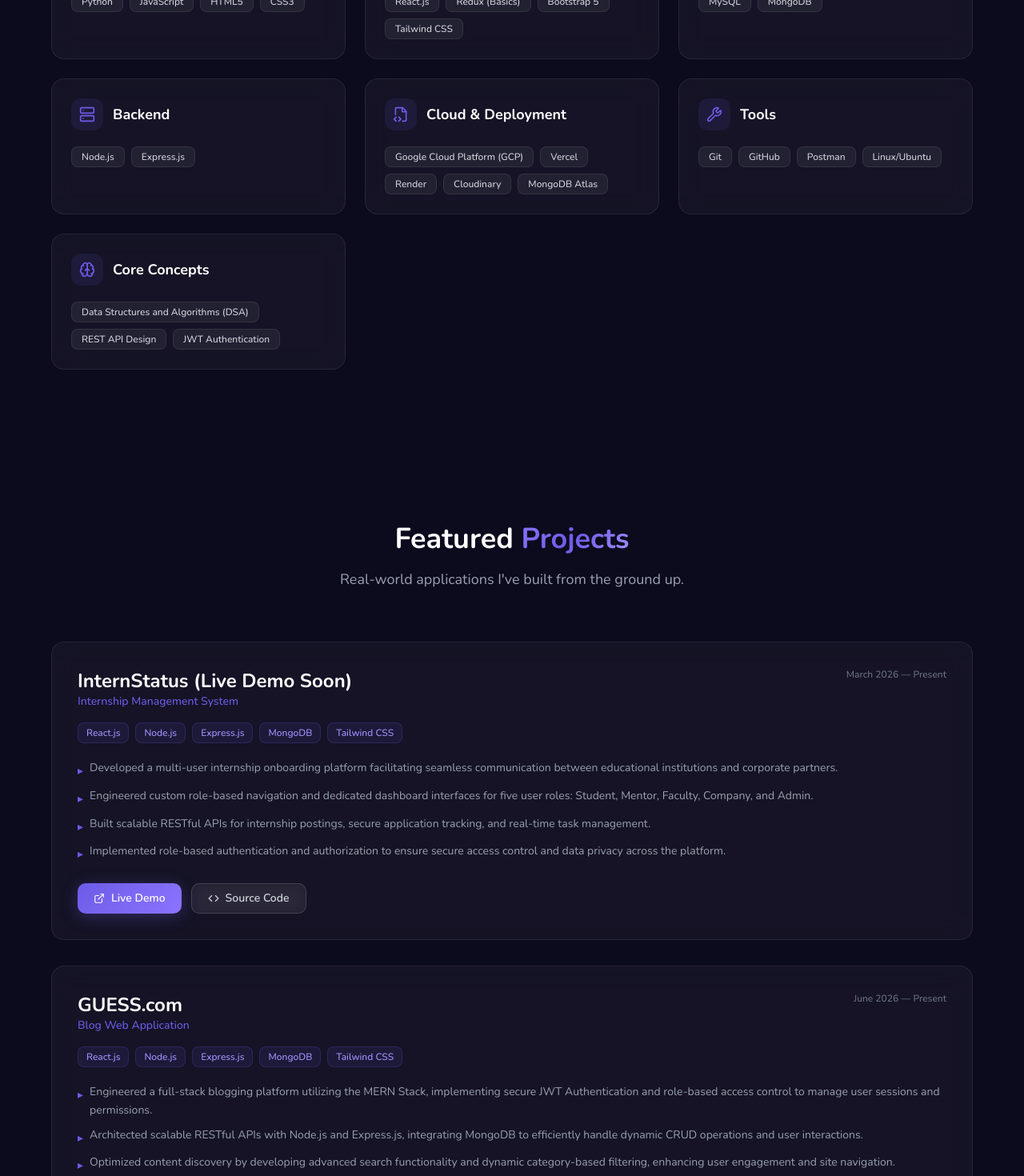
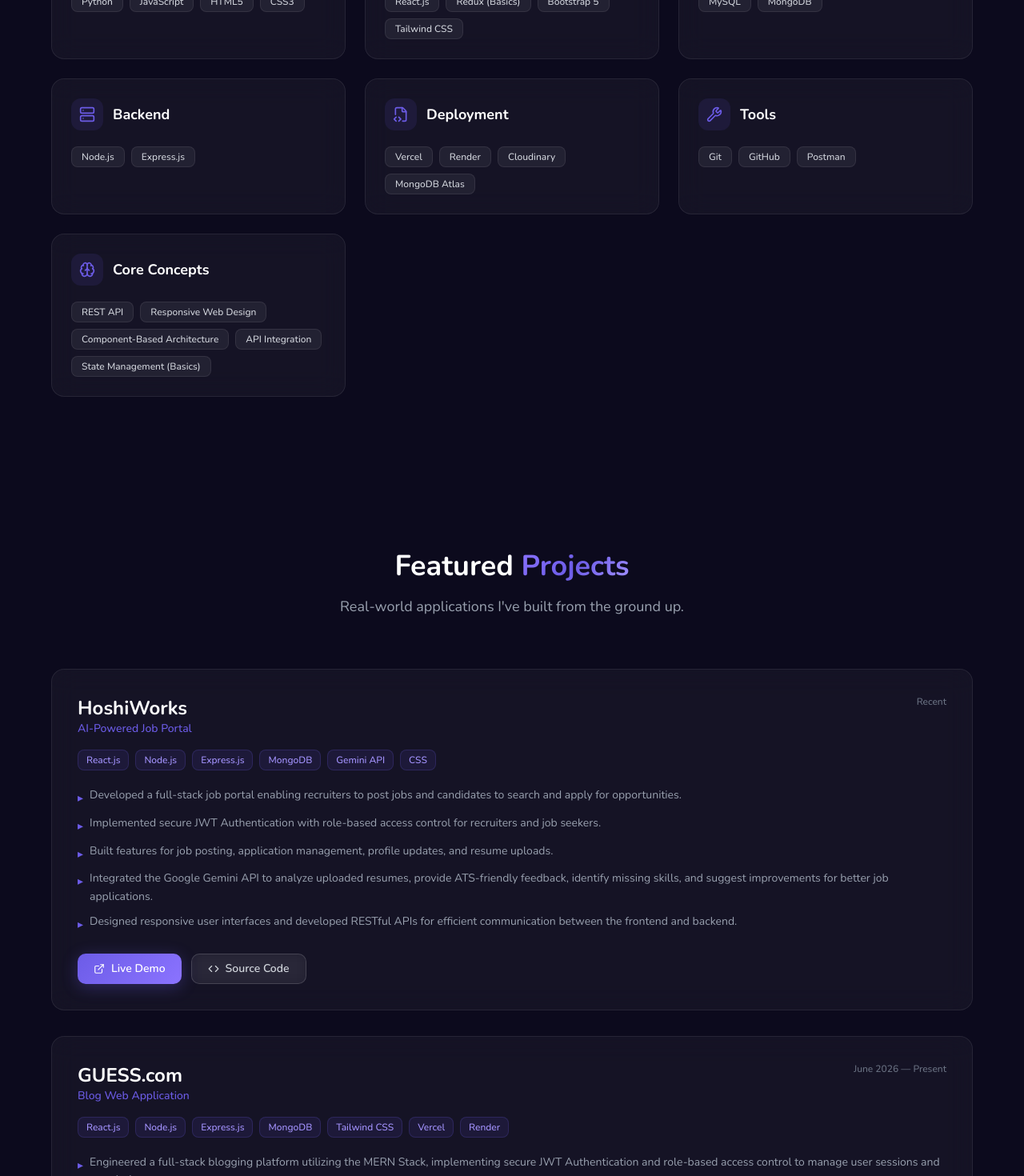
Before and after one commit to Samarth-Kanagi/Portfolio, a React (Vite) app: page / in a window 1280 px wide. Shown: the part 1140-2610 px from the top of the page at 80% size. Built offline with nearby package versions, Linux system fonts and the light colour scheme.

Commit message:
Project Update

```diff
--- a/src/components/Footer.jsx
+++ b/src/components/Footer.jsx
@@ -19,36 +19,6 @@
     icon: (
       <svg className="w-5 h-5 fill-current" viewBox="0 0 24 24">
         <path d="M12 .297c-6.63 0-12 5.373-12 12 0 5.303 3.438 9.8 8.205 11.385.6.113.82-.258.82-.577 0-.285-.01-1.04-.015-2.04-3.338.724-4.042-1.61-4.042-1.61C4.422 18.07 3.633 17.7 3.633 17.7c-1.087-.744.084-.729.084-.729 1.205.084 1.838 1.236 1.838 1.236 1.07 1.835 2.809 1.305 3.495.998.108-.776.417-1.305.76-1.605-2.665-.3-5.466-1.332-5.466-5.93 0-1.31.465-2.38 1.235-3.22-.135-.303-.54-1.523.105-3.176 0 0 1.005-.322 3.3 1.23.96-.267 1.98-.399 3-.405 1.02.006 2.04.138 3 .405 2.28-1.552 3.285-1.23 3.285-1.23.645 1.653.24 2.873.12 3.176.765.84 1.23 1.91 1.23 3.22 0 4.61-2.805 5.625-5.475 5.92.42.36.81 1.096.81 2.22 0 1.606-.015 2.896-.015 3.286 0 .315.21.69.825.57C20.565 22.092 24 17.592 24 12.297c0-6.627-5.373-12-12-12" />
-      </svg>
-    ),
-  },
-  {
-    label: "LeetCode",
-    href: "https://leetcode.com/u/Samarth_Kanagi/",
-    hoverBg: "#FFA116",
-    icon: (
-      <svg className="w-5 h-5 fill-current" viewBox="0 0 24 24">
-        <path d="M13.483 0a1.374 1.374 0 0 0-.961.438L7.116 6.226l-3.854 4.126a5.266 5.266 0 0 0-1.209 2.104 5.35 5.35 0 0 0-.125.513 5.527 5.527 0 0 0 .062 2.362 5.83 5.83 0 0 0 .349 1.017 5.938 5.938 0 0 0 1.271 1.818l4.277 4.193.039.038c2.248 2.165 5.852 2.133 8.063-.074l2.396-2.392c.54-.54.54-1.414.003-1.955a1.378 1.378 0 0 0-1.951-.003l-2.396 2.392a3.021 3.021 0 0 1-4.205.038l-.02-.019-4.276-4.193c-.652-.64-.972-1.469-.948-2.263a2.68 2.68 0 0 1 .066-.523 2.545 2.545 0 0 1 .619-1.164L9.13 8.114c1.058-1.134 3.204-1.27 4.43-.278l3.501 2.831c.593.48 1.461.387 1.94-.207a1.384 1.384 0 0 0-.207-1.943l-3.5-2.831c-.8-.647-1.766-1.045-2.774-1.202l2.015-2.158A1.384 1.384 0 0 0 13.483 0zm-2.866 12.815a1.38 1.38 0 0 0-1.38 1.382 1.38 1.38 0 0 0 1.38 1.382H20.79a1.38 1.38 0 0 0 1.38-1.382 1.38 1.38 0 0 0-1.38-1.382z" />
-      </svg>
-    ),
-  },
-  {
-    label: "X (Twitter)",
-    href: "#",
-    hoverBg: "#000",
-    icon: (
-      <svg className="w-5 h-5 fill-current" viewBox="0 0 24 24">
-        <path d="M18.244 2.25h3.308l-7.227 8.26 8.502 11.24H16.17l-5.214-6.817L4.99 21.75H1.68l7.73-8.835L1.254 2.25H8.08l4.713 6.231zm-1.161 17.52h1.833L7.084 4.126H5.117z" />
-      </svg>
-    ),
-  },
-  {
-    label: "Facebook",
-    href: "#",
-    hoverBg: "#1877f2",
-    icon: (
-      <svg className="w-5 h-5 fill-current" viewBox="0 0 24 24">
-        <path d="M24 12.073c0-6.627-5.373-12-12-12s-12 5.373-12 12c0 5.99 4.388 10.954 10.125 11.854v-8.385H7.078v-3.469h3.047V9.43c0-3.007 1.792-4.669 4.533-4.669 1.312 0 2.686.235 2.686.235v2.953H15.83c-1.491 0-1.956.925-1.956 1.874v2.25h3.328l-.532 3.469h-2.796v8.385C19.612 23.027 24 18.062 24 12.073z" />
       </svg>
     ),
   },
--- a/src/components/Navbar.jsx
+++ b/src/components/Navbar.jsx
@@ -85,13 +85,6 @@
               {dark ? <Sun size={16} /> : <Moon size={16} />}
             </button>
 
-            <a
-              href="/Samarth_Kanagi.pdf"
-              download
-              className="btn-primary text-sm px-5 py-2"
-            >
-              <Download size={15} /> Resume
-            </a>
           </div>
 
           {/* Mobile Toggle */}
@@ -145,13 +138,6 @@
                   {link.label}
                 </a>
               ))}
-              <a
-                href="/resume.pdf"
-                download
-                className="btn-primary text-sm w-fit mt-2 px-5 py-2"
-              >
-                <Download size={15} /> Resume
-              </a>
             </div>
           </motion.div>
         )}
--- a/src/components/Projects.jsx
+++ b/src/components/Projects.jsx
@@ -5,7 +5,36 @@
 
 const projects = [
   {
-    title: "InternStatus (Live Demo Soon)",
+    title: "HoshiWorks",
+    subtitle: "AI-Powered Job Portal",
+    period: "Recent",
+    tags: ["React.js", "Node.js", "Express.js", "MongoDB", "Gemini API", "CSS"],
+    points: [
+      "Developed a full-stack job portal enabling recruiters to post jobs and candidates to search and apply for opportunities.",
+      "Implemented secure JWT Authentication with role-based access control for recruiters and job seekers.",
+      "Built features for job posting, application management, profile updates, and resume uploads.",
+      "Integrated the Google Gemini API to analyze uploaded resumes, provide ATS-friendly feedback, identify missing skills, and suggest improvements for better job applications.",
+      "Designed responsive user interfaces and developed RESTful APIs for efficient communication between the frontend and backend."
+    ],
+    demo: "#",
+    github: "https://github.com/Samarth-Kanagi/JobPortal-AI_Powered_Resume-Checking.git",
+  },
+  {
+    title: "GUESS.com",
+    subtitle: "Blog Web Application",
+    period: "June 2026 — Present",
+    tags: ["React.js", "Node.js", "Express.js", "MongoDB", "Tailwind CSS", "Vercel", "Render"],
+    points: [
+      "Engineered a full-stack blogging platform utilizing the MERN Stack, implementing secure JWT Authentication and role-based access control to manage user sessions and permissions.",
+      "Architected scalable RESTful APIs with Node.js and Express.js, integrating MongoDB to efficiently handle dynamic CRUD operations and user interactions.",
+      "Optimized content discovery by developing advanced search functionality and dynamic category-based filtering, enhancing user engagement and site navigation.",
+      "Integrated Cloudinary for media storage and managed deployment using Vercel and Render, ensuring high application availability and a responsive mobile-first user experience.",
+    ],
+    demo: "https://guess-black.vercel.app/",
+    github: "https://github.com/Samarth-Kanagi/BlogWebsite",
+  },
+  {
+    title: "InternStatus (Demo Soon...)",
     subtitle: "Internship Management System",
     period: "March 2026 — Present",
     tags: ["React.js", "Node.js", "Express.js", "MongoDB", "Tailwind CSS"],
@@ -18,20 +47,7 @@
     demo: "#",
     github: "https://github.com/ambadasgote7/InternStatus",
   },
-  {
-    title: "GUESS.com",
-    subtitle: "Blog Web Application",
-    period: "June 2026 — Present",
-    tags: ["React.js", "Node.js", "Express.js", "MongoDB", "Tailwind CSS"],
-    points: [
-      "Engineered a full-stack blogging platform utilizing the MERN Stack, implementing secure JWT Authentication and role-based access control to manage user sessions and permissions.",
-      "Architected scalable RESTful APIs with Node.js and Express.js, integrating MongoDB to efficiently handle dynamic CRUD operations and user interactions.",
-      "Optimized content discovery by developing advanced search functionality and dynamic category-based filtering, enhancing user engagement and site navigation.",
-      "Integrated Cloudinary for media storage and managed deployment using Vercel and Render, ensuring high application availability and a responsive mobile-first user experience.",
-    ],
-    demo: "https://guess-black.vercel.app/",
-    github: "https://github.com/Samarth-Kanagi/BlogWebsite",
-  },
+
 ];
 
 const Projects = () => {
@@ -57,9 +73,8 @@
               whileInView={{ opacity: 1, y: 0 }}
               viewport={{ once: true }}
               transition={{ duration: 0.4, delay: index * 0.1 }}
-              className={`glass-card p-6 sm:p-8 group transition-colors duration-300 ${
-                dark ? "hover:border-brand-500/25" : "hover:border-brand-300"
-              }`}
+              className={`glass-card p-6 sm:p-8 group transition-colors duration-300 ${dark ? "hover:border-brand-500/25" : "hover:border-brand-300"
+                }`}
             >
               <div className="flex flex-col sm:flex-row sm:items-start sm:justify-between gap-2 mb-4">
                 <div>
@@ -83,11 +98,10 @@
                 {project.tags.map((tag, i) => (
                   <span
                     key={i}
-                    className={`px-2.5 py-1 text-xs font-medium rounded-lg ${
-                      dark
-                        ? "text-brand-300 bg-brand-500/10 border border-brand-500/20"
-                        : "text-brand-600 bg-brand-50 border border-brand-200"
-                    }`}
+                    className={`px-2.5 py-1 text-xs font-medium rounded-lg ${dark
+                      ? "text-brand-300 bg-brand-500/10 border border-brand-500/20"
+                      : "text-brand-600 bg-brand-50 border border-brand-200"
+                      }`}
                   >
                     {tag}
                   </span>
--- a/src/components/Skills.jsx
+++ b/src/components/Skills.jsx
@@ -8,9 +8,9 @@
   { title: 'Frontend', icon: Layout, skills: ['React.js', 'Redux (Basics)', 'Bootstrap 5', 'Tailwind CSS'] },
   { title: 'Database', icon: Database, skills: ['MySQL', 'MongoDB'] },
   { title: 'Backend', icon: Server, skills: ['Node.js', 'Express.js'] },
-  { title: 'Cloud & Deployment', icon: FileCode2, skills: ['Google Cloud Platform (GCP)', 'Vercel', 'Render', 'Cloudinary', 'MongoDB Atlas'] },
-  { title: 'Tools', icon: Wrench, skills: ['Git', 'GitHub', 'Postman', 'Linux/Ubuntu'] },
-  { title: 'Core Concepts', icon: Brain, skills: ['Data Structures and Algorithms (DSA)', 'REST API Design', 'JWT Authentication'] }
+  { title: 'Deployment', icon: FileCode2, skills: ['Vercel', 'Render', 'Cloudinary', 'MongoDB Atlas'] },
+  { title: 'Tools', icon: Wrench, skills: ['Git', 'GitHub', 'Postman'] },
+  { title: 'Core Concepts', icon: Brain, skills: ["REST API", 'Responsive Web Design', 'Component-Based Architecture', 'API Integration', 'State Management (Basics)'] }
 ];
 
 const Skills = () => {
@@ -34,25 +34,22 @@
                 whileInView={{ opacity: 1, y: 0 }}
                 viewport={{ once: true }}
                 transition={{ duration: 0.4, delay: i * 0.05 }}
-                className={`glass-card p-6 group transition-colors duration-300 ${
-                  dark ? 'hover:border-brand-500/25' : 'hover:border-brand-300'
-                }`}
+                className={`glass-card p-6 group transition-colors duration-300 ${dark ? 'hover:border-brand-500/25' : 'hover:border-brand-300'
+                  }`}
               >
                 <div className="flex items-center gap-3 mb-5">
-                  <div className={`w-10 h-10 rounded-xl flex items-center justify-center transition-colors ${
-                    dark ? 'bg-brand-500/10 group-hover:bg-brand-500/20' : 'bg-brand-50 group-hover:bg-brand-100'
-                  }`}>
+                  <div className={`w-10 h-10 rounded-xl flex items-center justify-center transition-colors ${dark ? 'bg-brand-500/10 group-hover:bg-brand-500/20' : 'bg-brand-50 group-hover:bg-brand-100'
+                    }`}>
                     <Icon size={20} className="text-brand-500" />
                   </div>
                   <h3 className={`text-lg font-bold ${dark ? 'text-white' : 'text-gray-900'}`}>{cat.title}</h3>
                 </div>
                 <div className="flex flex-wrap gap-2">
                   {cat.skills.map((skill, j) => (
-                    <span key={j} className={`px-3 py-1 text-xs font-medium rounded-lg ${
-                      dark
-                        ? 'text-gray-300 bg-white/[0.06] border border-white/[0.08]'
-                        : 'text-gray-600 bg-gray-100 border border-gray-200'
-                    }`}>
+                    <span key={j} className={`px-3 py-1 text-xs font-medium rounded-lg ${dark
+                      ? 'text-gray-300 bg-white/[0.06] border border-white/[0.08]'
+                      : 'text-gray-600 bg-gray-100 border border-gray-200'
+                      }`}>
                       {skill}
                     </span>
                   ))}
```
Also changed, not shown: src/components/Hero.jsx (+6 -9 lines).
